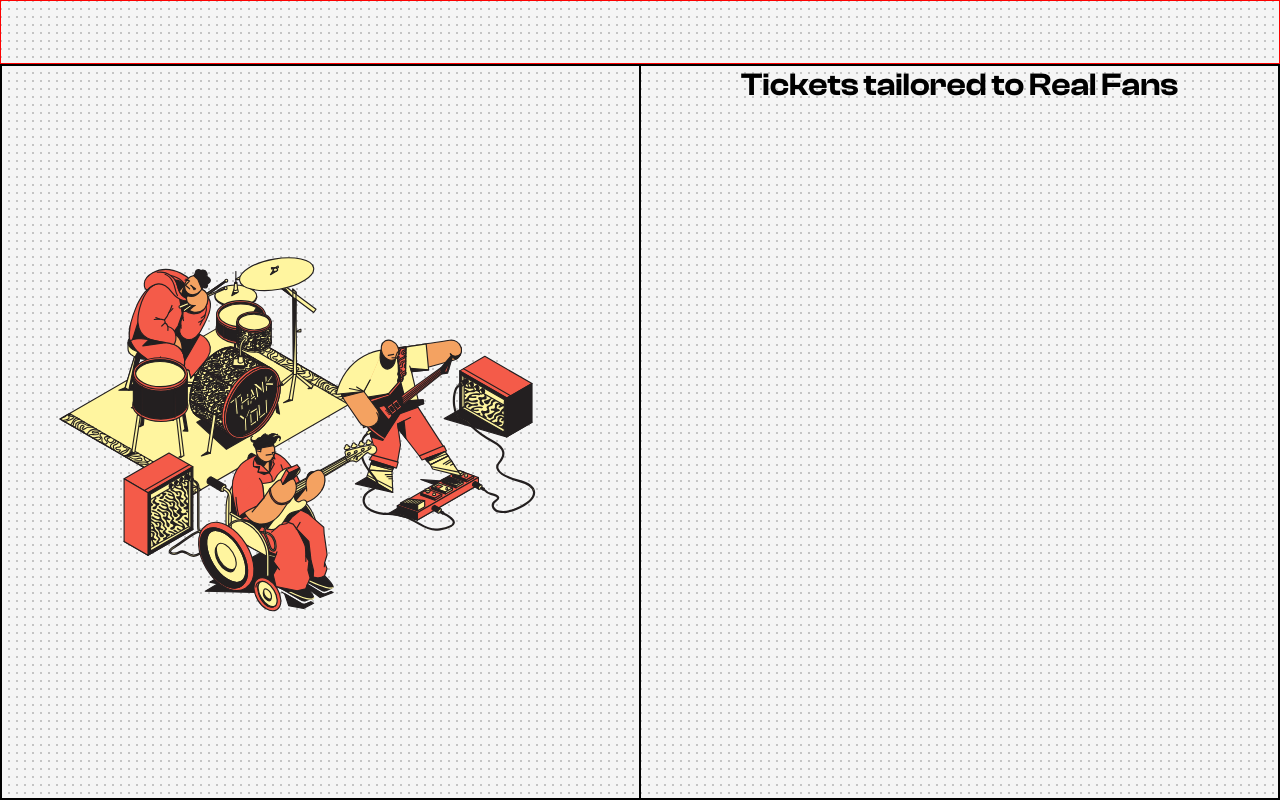
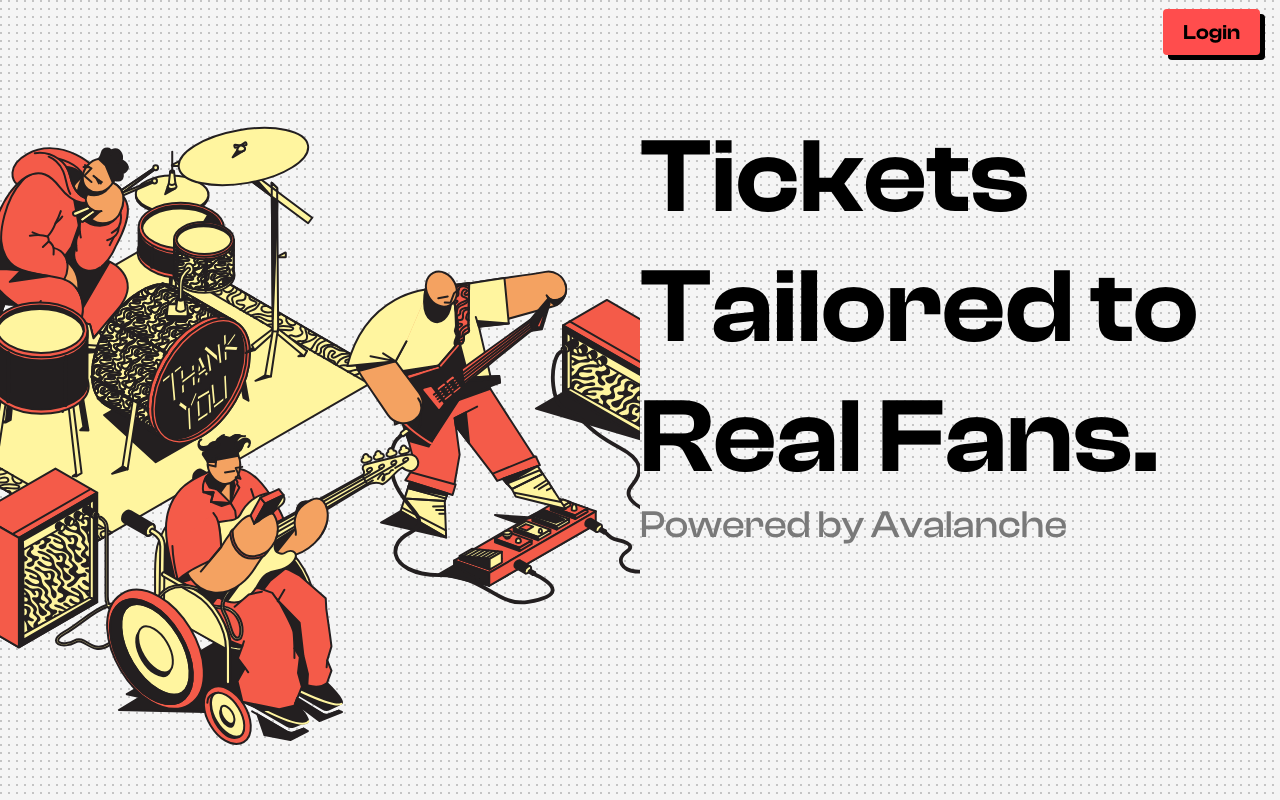
Before and after one commit to Ajitesh-jam/EIBS, a Next.js app in the folder frontend/: page / in a window 1280 px wide. Built offline with nearby package versions, Linux system fonts and the light colour scheme.

Commit message:
Hero Section

```diff
--- a/frontend/app/globals.css
+++ b/frontend/app/globals.css
@@ -29,3 +29,10 @@ body {
   font-weight: 600;
   font-style: normal;
 }
+
+@font-face {
+  font-family: 'CD-Medium';
+  src: url('../public/fonts/ClashDisplay-Medium.otf') format('opentype');
+  font-weight: 300;
+  font-style: normal;
+}
--- a/frontend/components/Button/Button.css
+++ b/frontend/components/Button/Button.css
@@ -0,0 +1,27 @@
+.button-container {
+  position: relative;
+  display: inline-block;
+  cursor: pointer;
+}
+
+.button {
+  background-color: #FF4D4D; /* Bright red */
+  color: black;
+  font-family: 'CD-Semibold';
+  font-size: 1.3rem;
+  text-align: center;
+  padding: 10px 20px;
+  border: none;
+  border-radius: 4px;
+  box-shadow: 5px 5px 0px 0px black; /* Black shadow for offset */
+  transition: transform 0.1s ease, box-shadow 0.1s ease;
+}
+
+.button:hover {
+  background-color: #ff6666; /* Slightly lighter red on hover */
+}
+
+.button:active {
+  transform: translate(5px, 5px); /* Move the button down/right */
+  box-shadow: 0px 0px 0px 0px black; /* Remove shadow when clicked */
+}
--- a/frontend/components/Button/Button.js
+++ b/frontend/components/Button/Button.js
@@ -0,0 +1,14 @@
+import React from "react";
+import "./Button.css";
+
+const Button = ({ btnText, onClickFunction }) => {
+  return (
+    <div className="button-container">
+      <button className="button" onClick={onClickFunction}>
+        {btnText}
+      </button>
+    </div>
+  );
+};
+
+export default Button;
--- a/frontend/components/HomePage/Homepage.css
+++ b/frontend/components/HomePage/Homepage.css
@@ -15,17 +15,15 @@
     flex-direction: row;
     height: 92vh;
     width: 100vw;
-    border: 1px solid black;
 }
 
 .Hero-right{
     display: flex;
     flex-direction: column;
     justify-content: flex-start;
-    align-items: center;
+    align-items: flex-start;
     width: 50%;
     height: 100%;
-    border: 1px solid black;
 }
 
 .Hero-left{
@@ -35,13 +33,21 @@
     align-items: center;
     width: 50%;
     height: 100%;
-    border: 1px solid black;
     background-image: url('../../public/Images/Full-Band.svg');
     background-repeat: no-repeat;
     background-position: center;
-    background-size: contain;
+}
+.Heading{
+    padding-top: 6vh;
+}
+.Heading p{
+    font-family: 'CD-Semibold';
+    font-size: 6.6rem;
 }
 
-.Hero-right h1{
-    font-family: 'CD-Semibold';
+
+.Sub-Heading p{
+    font-family: 'CD-Medium';
+    color: #797979;
+    font-size: 2.4rem;
 }
--- a/frontend/components/HomePage/Homepage.js
+++ b/frontend/components/HomePage/Homepage.js
@@ -10,7 +10,12 @@ const Homepage = () => {
         <div className='Hero-container'>
             <div className='Hero-left'></div>
             <div className='Hero-right'>
-                <h1>Tickets tailored to Real Fans</h1>
+                <div className='Heading'>
+                    <p>Tickets Tailored to Real Fans.</p>
+                </div>
+                <div className='Sub-Heading'>
+                    <p>Powered by Avalanche</p>
+                </div>
             </div>
         </div>
     </div>
--- a/frontend/components/Navbar/Navbar.css
+++ b/frontend/components/Navbar/Navbar.css
@@ -1,9 +1,8 @@
 .Navbar-container{
     display: flex;
-    justify-content: space-between;
+    justify-content: flex-end;
     align-items: center;
     padding: 10px 20px;
-    border: 1px solid red;
     width: 100%;
     height: 8vh;
 }
--- a/frontend/components/Navbar/Navbar.js
+++ b/frontend/components/Navbar/Navbar.js
@@ -1,9 +1,20 @@
+'use client'
+
 import React from 'react'
 import './Navbar.css'
+import Button from '../Button/Button'
 
 const Navbar = () => {
+  const handleClick = () =>{
+    console.log('Button Clicked')
+  }
+
   return (
-    <div className='Navbar-container'></div>
+    <div className='Navbar-container'>
+        <Button
+        btnText='Login'
+        onClickFunction={handleClick}/>
+    </div>
   )
 }
 
```
